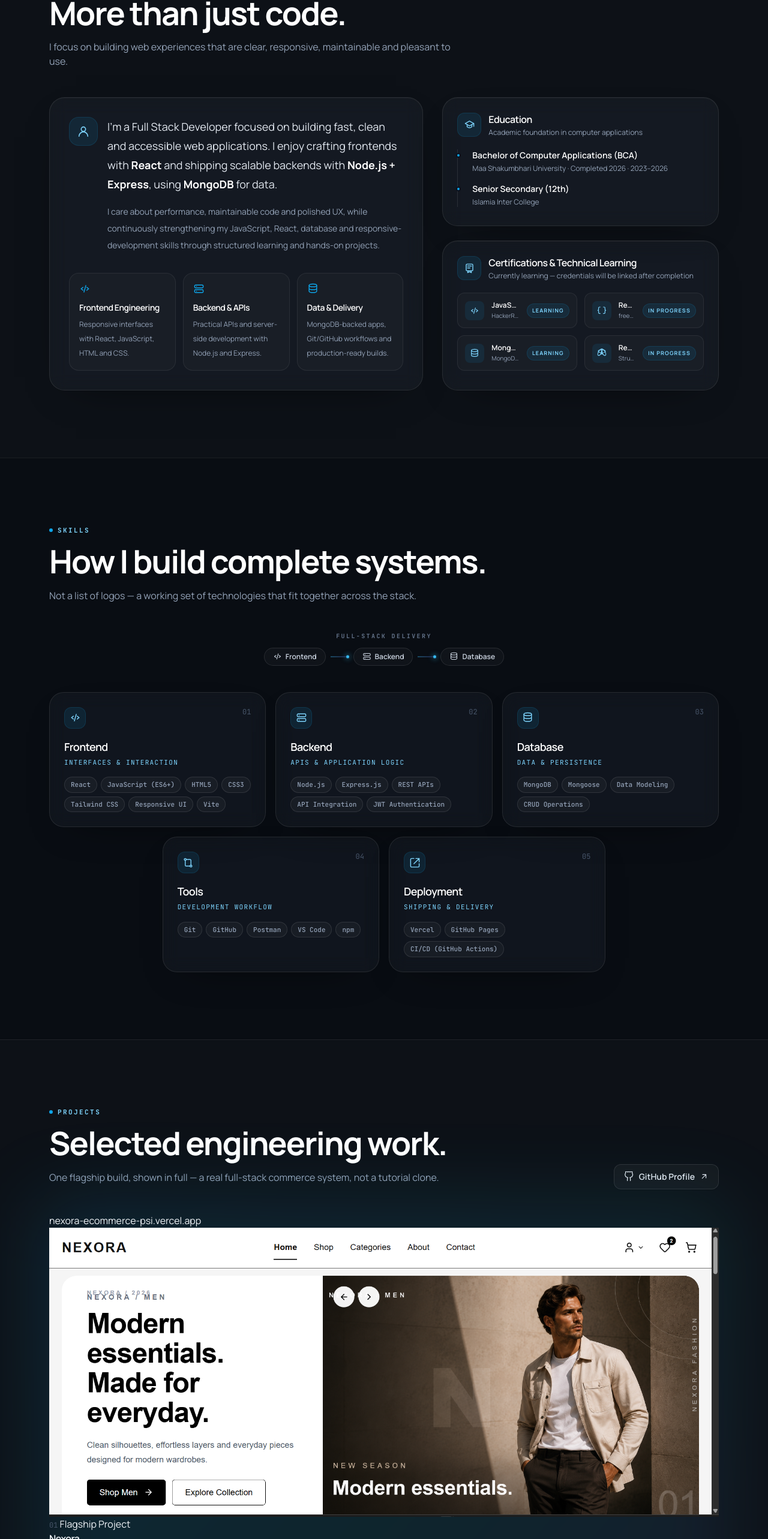
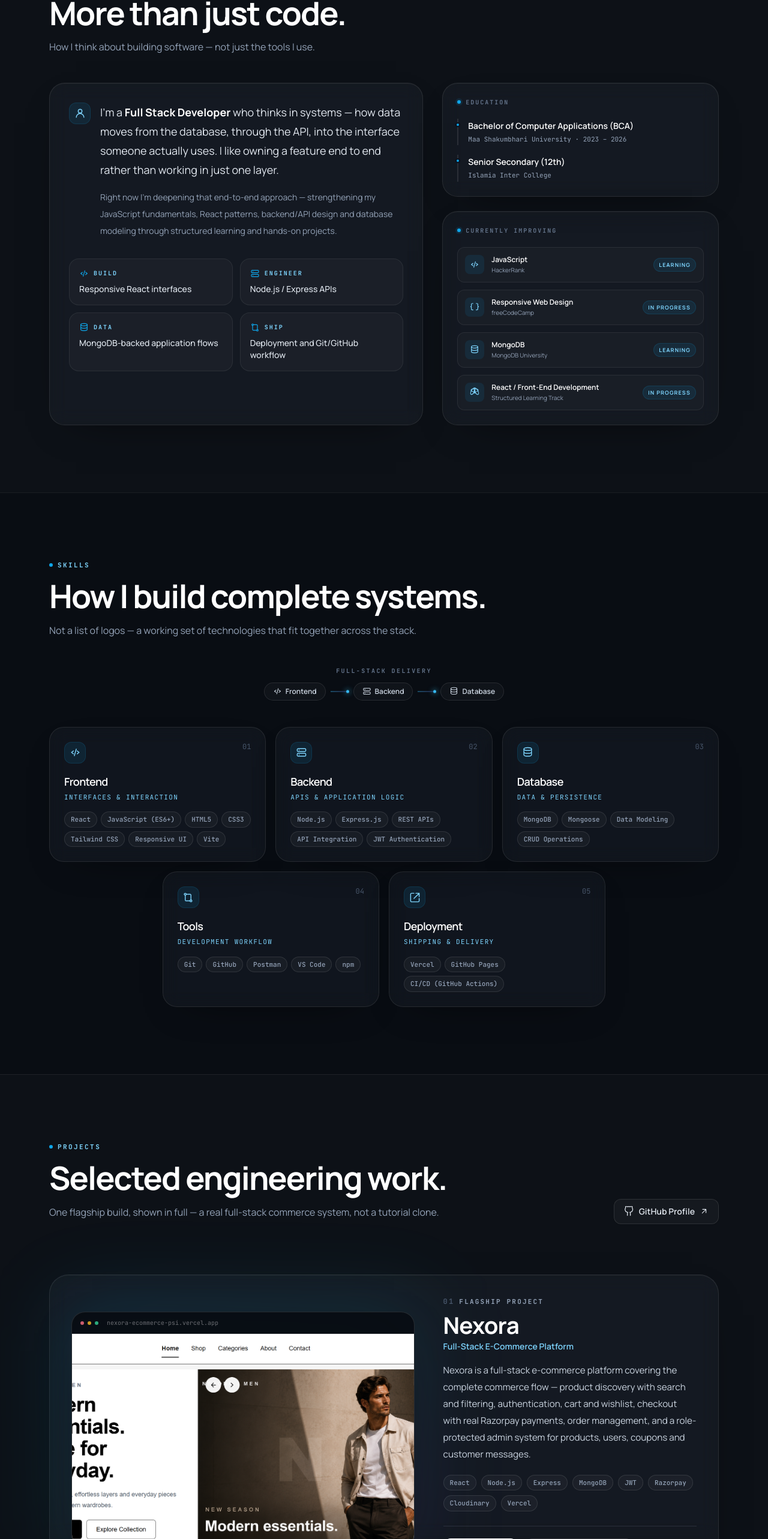
Before and after one commit to mr-faheem/faheem.portfolio, a React (Vite) app: page / in a window 1280 px wide. Shown: the part 953-3519 px from the top of the page at 60% size. Built offline with nearby package versions, Linux system fonts and the light colour scheme.

Commit message:
Redesign portfolio About section

```diff
--- a/src/sections/About/index.jsx
+++ b/src/sections/About/index.jsx
@@ -3,21 +3,22 @@ import SectionHeading from "../../components/common/SectionHeading.jsx";
 import Icon from "../../components/common/Icons.jsx";
 import { technicalLearning } from "../../data/learning.js";
 
-const focus = [
+// WHY/HOW I build — not a tech list (that's Skills' job).
+const approach = [
+  { key: "BUILD", icon: "code", text: "Responsive React interfaces" },
+  { key: "ENGINEER", icon: "server", text: "Node.js / Express APIs" },
+  { key: "DATA", icon: "database", text: "MongoDB-backed application flows" },
+  { key: "SHIP", icon: "git", text: "Deployment and Git/GitHub workflow" },
+];
+
+const education = [
   {
-    icon: "code",
-    title: "Frontend Engineering",
-    text: "Responsive interfaces with React, JavaScript, HTML and CSS.",
+    title: "Bachelor of Computer Applications (BCA)",
+    meta: "Maa Shakumbhari University · 2023 – 2026",
   },
   {
-    icon: "server",
-    title: "Backend & APIs",
-    text: "Practical APIs and server-side development with Node.js and Express.",
-  },
-  {
-    icon: "database",
-    title: "Data & Delivery",
-    text: "MongoDB-backed apps, Git/GitHub workflows and production-ready builds.",
+    title: "Senior Secondary (12th)",
+    meta: "Islamia Inter College",
   },
 ];
 
@@ -28,75 +29,79 @@ export default function About() {
         <SectionHeading
           eyebrow="ABOUT"
           title="More than just code."
-          subtitle="I focus on building web experiences that are clear, responsive, maintainable and pleasant to use."
+          subtitle="How I think about building software — not just the tools I use."
         />
 
         <div className="grid gap-6 lg:grid-cols-[1.15fr_.85fr] lg:gap-8">
-          <article className="premium-card p-6 sm:p-8" data-reveal>
+          {/* Developer profile / philosophy */}
+          <article className="premium-card spotlight-surface p-6 sm:p-8" data-reveal
+            onMouseMove={(e) => {
+              const rect = e.currentTarget.getBoundingClientRect();
+              e.currentTarget.style.setProperty("--spot-x", `${e.clientX - rect.left}px`);
+              e.currentTarget.style.setProperty("--spot-y", `${e.clientY - rect.top}px`);
+            }}
+          >
             <div className="flex items-start gap-4">
-              <span className="section-icon">
-                <Icon name="user" size={22} />
+              <span className="system-node-icon">
+                <Icon name="user" size={19} />
               </span>
               <div>
                 <p className="text-lg leading-8 text-slate-700 dark:text-slate-200">
-                  I&apos;m a Full Stack Developer focused on building fast, clean and accessible web applications. I enjoy crafting frontends with <strong className="text-slate-950 dark:text-white">React</strong> and shipping scalable backends with <strong className="text-slate-950 dark:text-white">Node.js + Express</strong>, using <strong className="text-slate-950 dark:text-white">MongoDB</strong> for data.
+                  I&apos;m a <strong className="text-slate-950 dark:text-white">Full Stack Developer</strong> who
+                  thinks in systems — how data moves from the database, through the API, into the interface someone
+                  actually uses. I like owning a feature end to end rather than working in just one layer.
                 </p>
                 <p className="mt-4 text-sm leading-7 text-slate-500 dark:text-slate-400">
-                  I care about performance, maintainable code and polished UX, while continuously strengthening my JavaScript, React, database and responsive-development skills through structured learning and hands-on projects.
+                  Right now I&apos;m deepening that end-to-end approach — strengthening my JavaScript fundamentals,
+                  React patterns, backend/API design and database modeling through structured learning and
+                  hands-on projects.
                 </p>
               </div>
             </div>
 
-            <div className="mt-8 grid gap-3 sm:grid-cols-3">
-              {focus.map((item) => (
-                <div key={item.title} className="soft-panel p-4">
-                  <Icon name={item.icon} size={19} className="text-primary-500" />
-                  <h3 className="mt-3 text-sm font-semibold text-slate-950 dark:text-white">{item.title}</h3>
-                  <p className="mt-1.5 text-xs leading-6 text-slate-500 dark:text-slate-400">{item.text}</p>
+            <div className="approach-grid">
+              {approach.map((item) => (
+                <div key={item.key} className="approach-block">
+                  <div className="flex items-center gap-2">
+                    <Icon name={item.icon} size={16} className="text-primary-500" />
+                    <span className="approach-key">{item.key}</span>
+                  </div>
+                  <p className="approach-text">{item.text}</p>
                 </div>
               ))}
             </div>
           </article>
 
-          <div className="grid gap-6" data-reveal>
+          {/* Profile / Education console */}
+          <div className="grid gap-6" data-reveal style={{ "--delay": "120ms" }}>
             <article className="premium-card p-6">
-              <div className="flex items-center gap-3">
-                <span className="section-icon section-icon-small">
-                  <Icon name="graduation" size={19} />
-                </span>
-                <div>
-                  <h3 className="text-base font-semibold text-slate-950 dark:text-white">Education</h3>
-                  <p className="mt-0.5 text-xs text-slate-500 dark:text-slate-400">Academic foundation in computer applications</p>
-                </div>
-              </div>
+              <p className="console-header">
+                <span className="console-dot" />
+                Education
+              </p>
 
-              <div className="mt-5 space-y-4 border-l border-slate-200 pl-5 dark:border-white/10">
-                <div className="timeline-mini-item">
-                  <strong>Bachelor of Computer Applications (BCA)</strong>
-                  <span>Maa Shakumbhari University · Completed 2026 · 2023–2026</span>
-                </div>
-                <div className="timeline-mini-item">
-                  <strong>Senior Secondary (12th)</strong>
-                  <span>Islamia Inter College</span>
-                </div>
+              <div className="mt-5 flex flex-col gap-4">
+                {education.map((item) => (
+                  <div key={item.title} className="console-row">
+                    <strong>{item.title}</strong>
+                    <span>{item.meta}</span>
+                  </div>
+                ))}
               </div>
             </article>
 
             <article className="premium-card p-6">
-              <div className="flex items-center gap-3">
-                <span className="section-icon section-icon-small">
-                  <Icon name="certificate" size={19} />
-                </span>
-                <div>
-                  <h3 className="text-base font-semibold text-slate-950 dark:text-white">Certifications & Technical Learning</h3>
-                  <p className="mt-0.5 text-xs text-slate-500 dark:text-slate-400">Currently learning — credentials will be linked after completion</p>
-                </div>
-              </div>
+              <p className="console-header">
+                <span className="console-dot" />
+                Currently Improving
+              </p>
 
-              <div className="mt-5 grid gap-3 sm:grid-cols-2 lg:grid-cols-1 xl:grid-cols-2">
+              <div className="mt-5 grid gap-3 sm:grid-cols-2 lg:grid-cols-1">
                 {technicalLearning.map((item) => (
                   <div key={`${item.title}-${item.provider}`} className="learning-mini-card">
-                    <span className="learning-mini-icon"><Icon name={item.icon} size={16} /></span>
+                    <span className="learning-mini-icon">
+                      <Icon name={item.icon} size={16} />
+                    </span>
                     <div className="min-w-0">
                       <strong>{item.title}</strong>
                       <span>{item.provider}</span>
--- a/src/styles/global.css
+++ b/src/styles/global.css
@@ -357,29 +357,61 @@ img {
   @apply mt-4 max-w-2xl text-sm leading-7 text-slate-500 dark:text-slate-400 sm:text-base;
 }
 
-.section-icon {
-  @apply grid h-12 w-12 shrink-0 place-items-center rounded-2xl border border-primary-500/15 bg-primary-500/10 text-primary-600 dark:text-primary-300;
+/* ---------------------------------
+   Phase 5 — About: Developer Console
+---------------------------------- */
+
+.approach-grid {
+  @apply mt-8 grid gap-3 sm:grid-cols-2;
 }
 
-.section-icon-small {
-  @apply h-10 w-10 rounded-xl;
+.approach-block {
+  @apply relative overflow-hidden rounded-2xl border border-slate-200/70 bg-white/70 p-4 transition-all duration-300 dark:border-white/[0.07] dark:bg-white/[0.03];
 }
 
-.timeline-mini-item {
-  @apply relative flex flex-col gap-1 pl-1 text-sm;
+.approach-block:hover {
+  @apply border-primary-300/70 dark:border-primary-400/25;
+  transform: translateY(-2px);
 }
 
-.timeline-mini-item::before {
-  content: "";
-  @apply absolute -left-[23px] top-1.5 h-2 w-2 rounded-full border-2 border-white bg-primary-500 dark:border-[#0b111d];
+.approach-key {
+  @apply font-mono text-[10px] font-bold uppercase tracking-[0.2em] text-primary-600 dark:text-primary-300;
 }
 
-.timeline-mini-item strong {
-  @apply font-semibold text-slate-900 dark:text-white;
+.approach-text {
+  @apply mt-2 text-sm font-medium text-slate-700 dark:text-slate-200;
 }
 
-.timeline-mini-item span {
-  @apply text-xs text-slate-500 dark:text-slate-400;
+.console-header {
+  @apply flex items-center gap-2 font-mono text-[10px] font-bold uppercase tracking-[0.2em] text-slate-400 dark:text-slate-500;
+}
+
+.console-dot {
+  @apply h-1.5 w-1.5 rounded-full bg-primary-500;
+  box-shadow: 0 0 0 3px rgba(14, 165, 233, 0.12);
+}
+
+.console-row {
+  @apply relative flex flex-col gap-1 border-l-2 border-slate-200/80 py-0.5 pl-4 dark:border-white/10;
+}
+
+.console-row::before {
+  content: "";
+  @apply absolute -left-[5px] top-1.5 h-2 w-2 rounded-full border-2 border-white bg-primary-500 dark:border-[#0b111d];
+}
+
+.console-row strong {
+  @apply text-sm font-semibold text-slate-900 dark:text-white;
+}
+
+.console-row span {
+  @apply font-mono text-[11px] text-slate-500 dark:text-slate-400;
+}
+
+@media (max-width: 1023px) {
+  .approach-block:hover {
+    transform: none;
+  }
 }
 
 /* ---------------------------------
@@ -518,41 +550,110 @@ img {
   }
 }
 
-.project-card {
-  @apply overflow-hidden rounded-[1.6rem] border border-slate-200/80 bg-white/80 shadow-[0_20px_70px_-48px_rgba(15,23,42,.45)] transition-all duration-300 hover:-translate-y-1 hover:border-slate-300 hover:shadow-[0_28px_80px_-42px_rgba(14,165,233,.30)] dark:border-white/[0.08] dark:bg-white/[0.03] dark:hover:border-white/15;
+/* ---------------------------------
+   Phase 4 — Projects: Flagship Case Study
+---------------------------------- */
+
+.flagship-card {
+  margin-top: 2.75rem;
+  padding: 1.75rem;
+  border-radius: 2rem;
+  background: var(--surface-glass-bg);
+  border: 1px solid var(--surface-glass-border);
+  box-shadow: var(--surface-glass-shadow), var(--surface-glass-inner);
+  backdrop-filter: blur(14px) saturate(140%);
 }
 
-.project-preview {
-  @apply relative h-56 overflow-hidden border-b border-slate-200/70 p-5 dark:border-white/[0.08];
+@media (min-width: 640px) {
+  .flagship-card {
+    padding: 2.25rem;
+  }
 }
 
-.project-preview::before {
-  content: "";
-  position: absolute;
-  inset: 0;
-  background-image:
-    linear-gradient(rgba(255,255,255,.09) 1px, transparent 1px),
-    linear-gradient(90deg, rgba(255,255,255,.09) 1px, transparent 1px);
-  background-size: 28px 28px;
-  opacity: .45;
+.flagship-grid {
+  display: grid;
+  gap: 2rem;
 }
 
-.project-browser {
-  @apply relative mx-auto h-full max-w-md overflow-hidden rounded-2xl border border-white/15 bg-slate-950/85 shadow-2xl shadow-slate-950/25 backdrop-blur;
-  transform: perspective(900px) rotateX(2deg) rotateY(-2deg);
-  transition: transform 350ms ease;
+@media (min-width: 1024px) {
+  .flagship-grid {
+    grid-template-columns: 1.15fr 0.85fr;
+    gap: 3rem;
+    align-items: center;
+  }
 }
 
-.group:hover .project-browser {
-  transform: perspective(900px) rotateX(0deg) rotateY(0deg) translateY(-3px);
+.flagship-media {
+  position: relative;
 }
 
-.project-number {
-  @apply text-3xl font-bold tracking-[-0.05em] text-slate-200 dark:text-white/10;
+.flagship-browser {
+  position: relative;
+  border-radius: 1.4rem;
+  overflow: hidden;
+  border: 1px solid rgba(255, 255, 255, 0.12);
+  background: rgba(9, 13, 19, 0.92);
+  box-shadow: 0 30px 80px -35px rgba(0, 0, 0, 0.55);
+  transition: transform var(--duration-base) var(--ease-premium);
 }
 
-.project-link {
-  @apply inline-flex items-center gap-2 text-sm font-semibold text-slate-600 transition hover:text-primary-600 dark:text-slate-300 dark:hover:text-primary-300;
+.flagship-browser-chrome {
+  @apply flex items-center gap-1.5 border-b border-white/10 px-3.5 py-2.5;
+}
+
+.flagship-browser-url {
+  @apply ml-2 truncate font-mono text-[10px] text-white/40;
+}
+
+.flagship-browser-viewport {
+  aspect-ratio: 16 / 10;
+  overflow: hidden;
+  background: #fff;
+}
+
+.flagship-eyebrow {
+  @apply flex items-center gap-2 font-mono text-[11px] font-bold uppercase tracking-[0.2em] text-slate-500 dark:text-slate-400;
+}
+
+.flagship-title {
+  @apply mt-3 font-bold tracking-[-0.02em] text-slate-950 dark:text-white;
+  font-size: clamp(2rem, 3vw, 2.75rem);
+  line-height: 1.05;
+}
+
+.flagship-subtitle {
+  @apply mt-1 text-sm font-semibold text-primary-600 dark:text-primary-300;
+}
+
+.flagship-desc {
+  @apply mt-4 max-w-[46rem] text-[0.95rem] leading-7 text-slate-600 dark:text-slate-300;
+}
+
+.flagship-highlights {
+  @apply mt-10 grid grid-cols-1 gap-3 border-t border-slate-200/70 pt-8 dark:border-white/10 sm:grid-cols-2 lg:grid-cols-5;
+}
+
+.highlight-card {
+  @apply flex items-start gap-3 rounded-2xl border border-slate-200/70 bg-white/70 p-3.5 transition-all duration-300 dark:border-white/[0.07] dark:bg-white/[0.03];
+}
+
+.highlight-card:hover {
+  @apply border-primary-300/70 dark:border-primary-400/25;
+  transform: translateY(-2px);
+}
+
+.highlight-label {
+  @apply text-[13px] font-semibold text-slate-950 dark:text-white;
+}
+
+.highlight-detail {
+  @apply mt-0.5 text-[11px] leading-snug text-slate-500 dark:text-slate-400;
+}
+
+@media (max-width: 1023px) {
+  .highlight-card:hover {
+    transform: none;
+  }
 }
 
 .experience-timeline {
```
